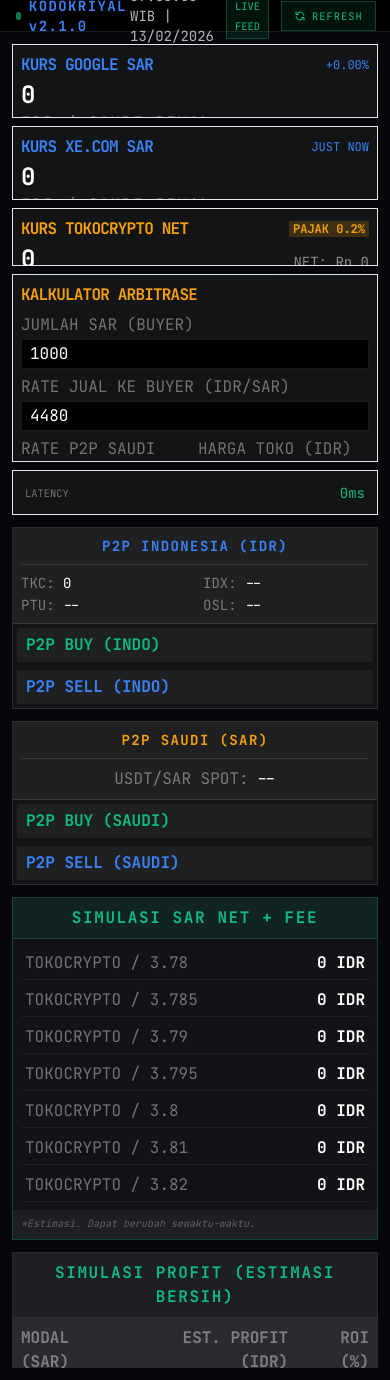
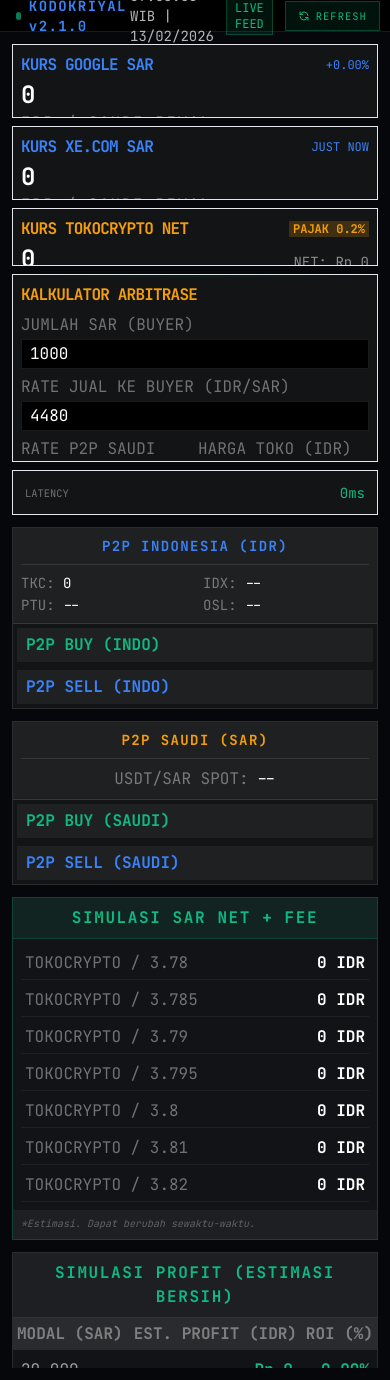
Before and after one commit to iqbaalfrm/RiyalGo, a Flask app: page / in a window 390 px wide. Run offline with Flask 3, Linux system fonts and the light colour scheme; data that the repository does not hold is empty; some libraries are stand-ins or nearby versions.

Commit message:
fix(ui): improve header mobile and simulation table

```diff
--- a/templates/index.html
+++ b/templates/index.html
@@ -94,7 +94,7 @@
         </div>
         <div class="flex items-center gap-3 text-white/70">
             <span class="font-mono" id="digital-clock">--:--:-- WIB | --/--/----</span>
-            <div class="bg-neon-green/10 text-neon-green px-2 py-0.5 border border-neon-green/30 text-xxs">
+            <div class="bg-neon-green/10 text-neon-green px-2 py-0.5 border border-neon-green/30 text-xs">
                 LIVE FEED
             </div>
             <button onclick="syncData()"
@@ -294,9 +294,9 @@
                     <table class="w-full text-base border-collapse">
                         <thead>
                             <tr class="bg-white/10 text-white/40 uppercase font-bold text-base">
-                                <th class="p-2 text-left">Modal (SAR)</th>
-                                <th class="p-2 text-right">Est. Profit (IDR)</th>
-                                <th class="p-2 text-right">ROI (%)</th>
+                                <th class="p-1 md:p-2 text-left">Modal (SAR)</th>
+                                <th class="p-1 md:p-2 text-right">Est. Profit (IDR)</th>
+                                <th class="p-1 md:p-2 text-right">ROI (%)</th>
                             </tr>
                         </thead>
                         <tbody id="table-profit-sim" class="text-white/60"></tbody>
```
